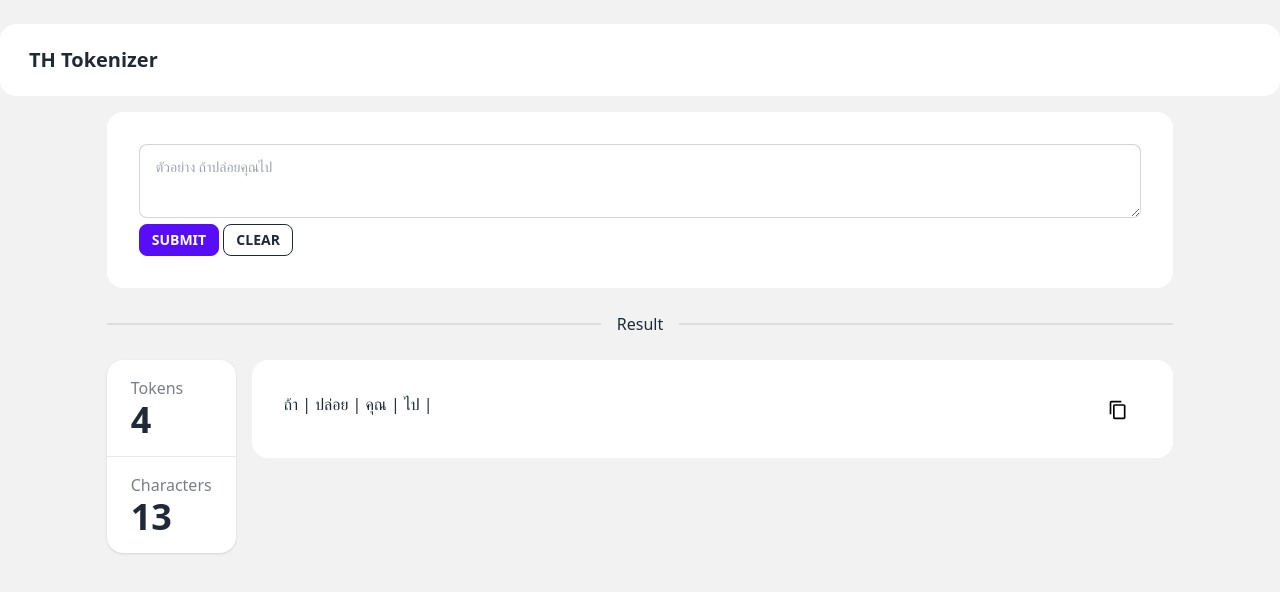
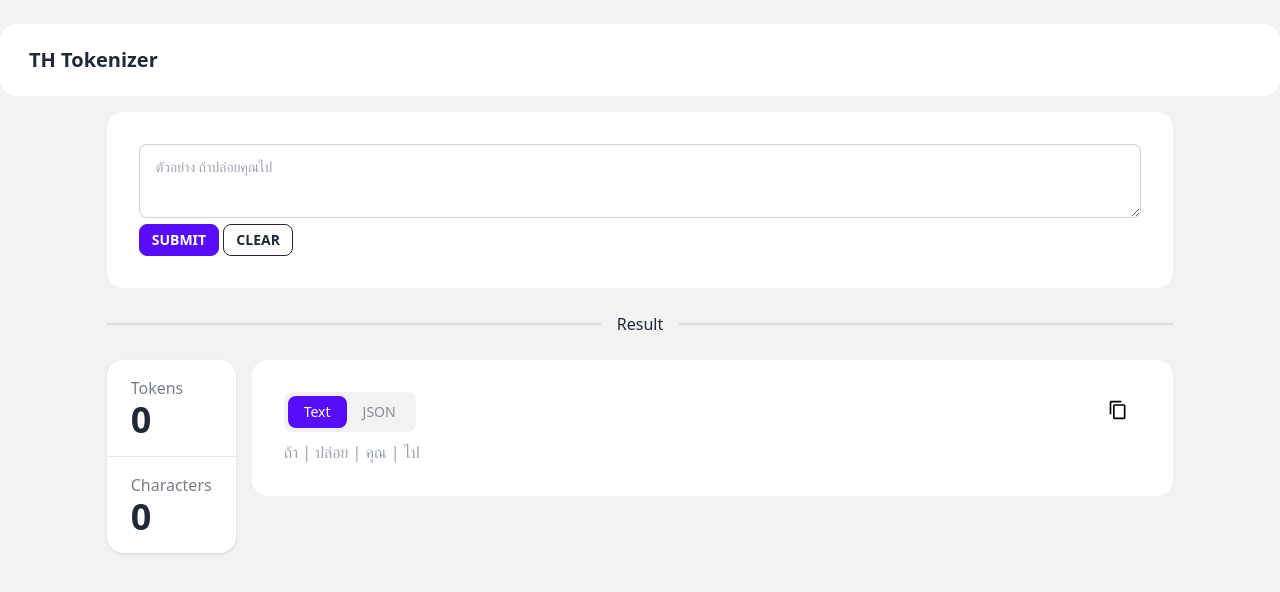
Before and after one commit to DrZIn-dev/th-tokenizer, a SvelteKit app in the folder user/: page / in a window 1280 px wide. Shown: the top 592 px of the page. Built offline with nearby package versions, Linux system fonts and the light colour scheme.

Commit message:
feat(web): add result type text and json

```diff
--- /dev/null
+++ b/user/src/routes/+page.server.ts
@@ -0,0 +1,28 @@
+import type { Actions } from './$types';
+
+type FormData = {
+	payload: string;
+};
+
+type CreateTokenResponse = {
+	tokens: string[];
+};
+export const actions: Actions = {
+	default: async ({ request }) => {
+		const formData = Object.fromEntries(await request.formData()) as unknown as FormData;
+
+		const response = (await fetch('https://th-token.interlayer-soft.tech/tokens', {
+			method: 'POST',
+			headers: {
+				'Content-Type': 'application/json'
+			},
+			body: JSON.stringify({
+				payload: formData.payload
+			})
+		}).then((res) => res.json())) as CreateTokenResponse;
+
+		return {
+			tokens: response.tokens
+		};
+	}
+};
--- a/user/src/routes/+page.svelte
+++ b/user/src/routes/+page.svelte
@@ -1,22 +1,65 @@
 <script lang="ts">
+	import { enhance, type SubmitFunction } from '$app/forms';
 	import copy from 'copy-to-clipboard';
 	import toast from 'svelte-french-toast';
+	import type { ActionData } from './$types';
 
-	const toekns: string[] = ['ถ้า', 'ปล่อย', 'คุณ', 'ไป'];
+	let isSubmitting = false;
+	let cuurentTab = 'text';
+	const onSubmit: SubmitFunction = ({ form, data, action, cancel }) => {
+		isSubmitting = true;
+		return async ({ result, update }) => {
+			switch (result.type) {
+				case 'success':
+					await update({ reset: false });
+					break;
+				default:
+					await update();
+					break;
+			}
+			isSubmitting = false;
+		};
+	};
 
-	const onClickCopy = () => {
-		copy(JSON.stringify(toekns));
+	const onClickCopy = (tab: string) => {
+		if (cuurentTab === 'json') {
+			copy(JSON.stringify(form?.tokens));
+		} else {
+			if (form?.tokens) {
+				copy(form?.tokens.join(' | '));
+			}
+		}
 		toast.success('Content copied!');
 	};
+
+	const tokensFormat = (tokens: string[]) => {
+		return tokens.join(' | ');
+	};
+
+	const onClickClear = () => {
+		form = null;
+	};
+
+	export let form: ActionData;
 </script>
 
 <div class="mt-4 w-10/12 flex flex-col gap-3">
 	<div class="card bg-base-100">
 		<div class="card-body">
-			<form>
-				<textarea class="textarea textarea-bordered w-full" placeholder="ตัวอย่าง ถ้าปล่อยคุณไป" />
-				<button type="submit" class="btn btn-primary btn-sm justify-self-end gap-2"> Submit</button>
-				<button class="btn btn-outline btn-sm">Clear</button>
+			<form method="POST" use:enhance={onSubmit}>
+				<textarea
+					name="payload"
+					class="textarea textarea-bordered w-full"
+					placeholder="ตัวอย่าง ถ้าปล่อยคุณไป"
+				/>
+				<button
+					type="submit"
+					class="btn btn-primary btn-sm justify-self-end gap-2"
+					class:loading={isSubmitting}
+				>
+					Submit</button
+				>
+				<button type="reset" class="btn btn-outline btn-sm" on:click={onClickClear}>Clear</button>
 			</form>
 		</div>
 	</div>
@@ -25,22 +68,31 @@
 		<div class="stats stats-vertical shadow">
 			<div class="stat">
 				<div class="stat-title">Tokens</div>
-				<div class="stat-value">{toekns.length}</div>
+				<div class="stat-value">{form?.tokens.length || 0}</div>
 			</div>
 
 			<div class="stat">
 				<div class="stat-title">Characters</div>
-				<div class="stat-value">{toekns.reduce((res, toekn) => res + toekn.length, 0)}</div>
+				<div class="stat-value">
+					{form?.tokens.reduce((res, toekn) => res + toekn.length, 0) || 0}
+				</div>
 			</div>
 		</div>
 		<div class="flex-grow">
 			<div class="card bg-base-100">
 				<div class="card-body">
-					<div class="flex">
-						<div class="flex-grow">
-							{#each toekns as token}
-								<span>{token} | </span>
-							{/each}
+					<div class="card-actions justify-between">
+						<div class="tabs tabs-boxed">
+							<button
+								class="tab"
+								class:tab-active={cuurentTab === 'text'}
+								on:click={() => (cuurentTab = 'text')}>Text</button
+							>
+							<button
+								class="tab"
+								class:tab-active={cuurentTab === 'json'}
+								on:click={() => (cuurentTab = 'json')}>JSON</button
+							>
 						</div>
 						<div class="tooltip tooltip-left" data-tip="copy">
 							<button class="btn btn-ghost btn-sm" on:click={onClickCopy}
@@ -59,10 +111,27 @@
 							>
 						</div>
 					</div>
+					<div class="flex">
+						{#if cuurentTab === 'json'}
+							{#if form?.tokens}
+								<code class="language-json">
+									{JSON.stringify(form?.tokens, null, 2)}
+								</code>
+							{:else}
+								<span class="text-gray-400">[ "ถ้า", "ปล่อย", "คุณ", "ไป" ]</span>
+							{/if}
+						{:else if cuurentTab === 'text'}
+							{#if form?.tokens}
+								<code class="language-text">
+									{tokensFormat(form?.tokens)}
+								</code>
+							{:else}
+								<span class="text-gray-400">ถ้า | ปล่อย | คุณ | ไป</span>
+							{/if}
+						{/if}
+					</div>
 				</div>
 			</div>
 		</div>
 	</div>
-
-	<!-- daisy divier -->
 </div>
```
